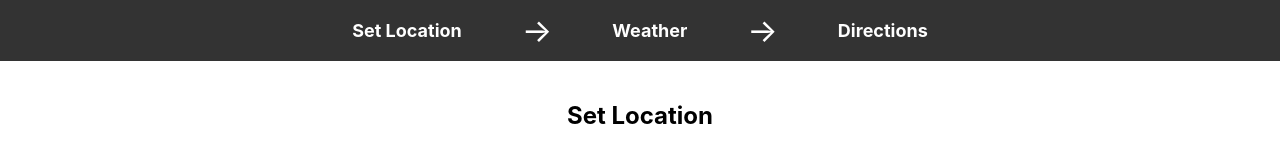
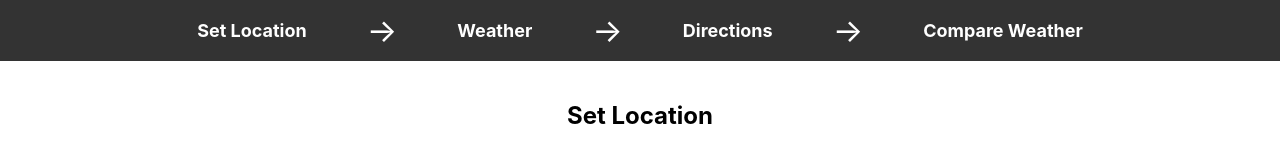
Before and after one commit to cduggan1/group-design-project-10, a React (Create React App) app in the folder client/: page / in a window 1280 px wide. Shown: the top 148 px of the page. Built offline with nearby package versions, Linux system fonts and the light colour scheme; no server answers.

Commit message:
updating Routing in App.js

```diff
--- a/client/src/App.js
+++ b/client/src/App.js
@@ -4,6 +4,7 @@ import Weather from "./components/Weather";
 import { BrowserRouter as Router, Route, Routes, Link } from "react-router-dom";
 import Location from "./components/Location";
 import Directions from "./components/Directions";
+import CompareWeather from "./components/CompareWeather";
 
 function App() {
   // State for user location
@@ -90,6 +91,10 @@ function App() {
             <li style={{ display: "flex", alignItems: "center" }}>
               <Link to="/directions">Directions</Link>
             </li>
+            <li className="arrow">→</li>
+            <li style={{ display: "flex", alignItems: "center" }}>
+              <Link to="/directions">Compare Weather</Link>
+            </li>
           </ul>
         </nav>
 
```
